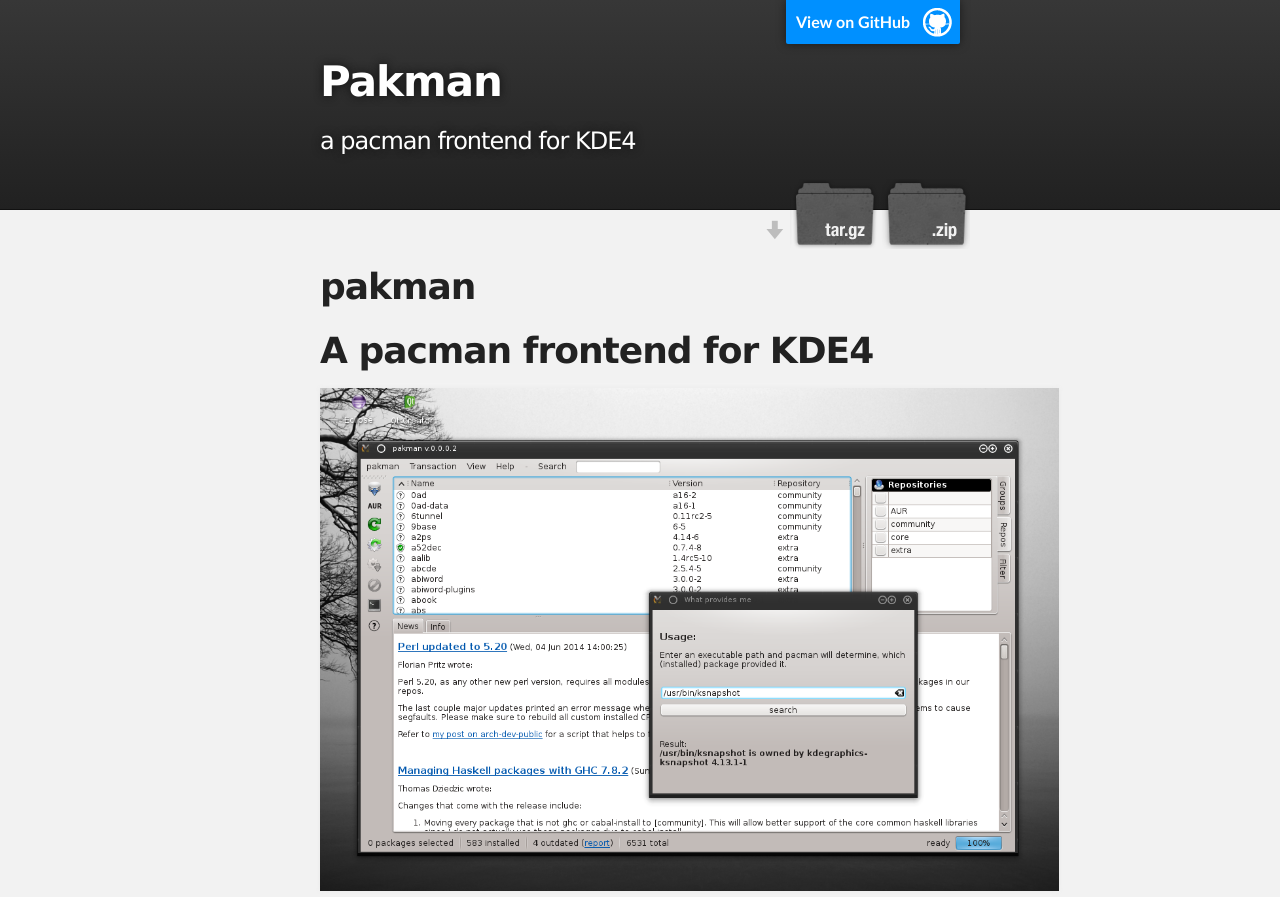
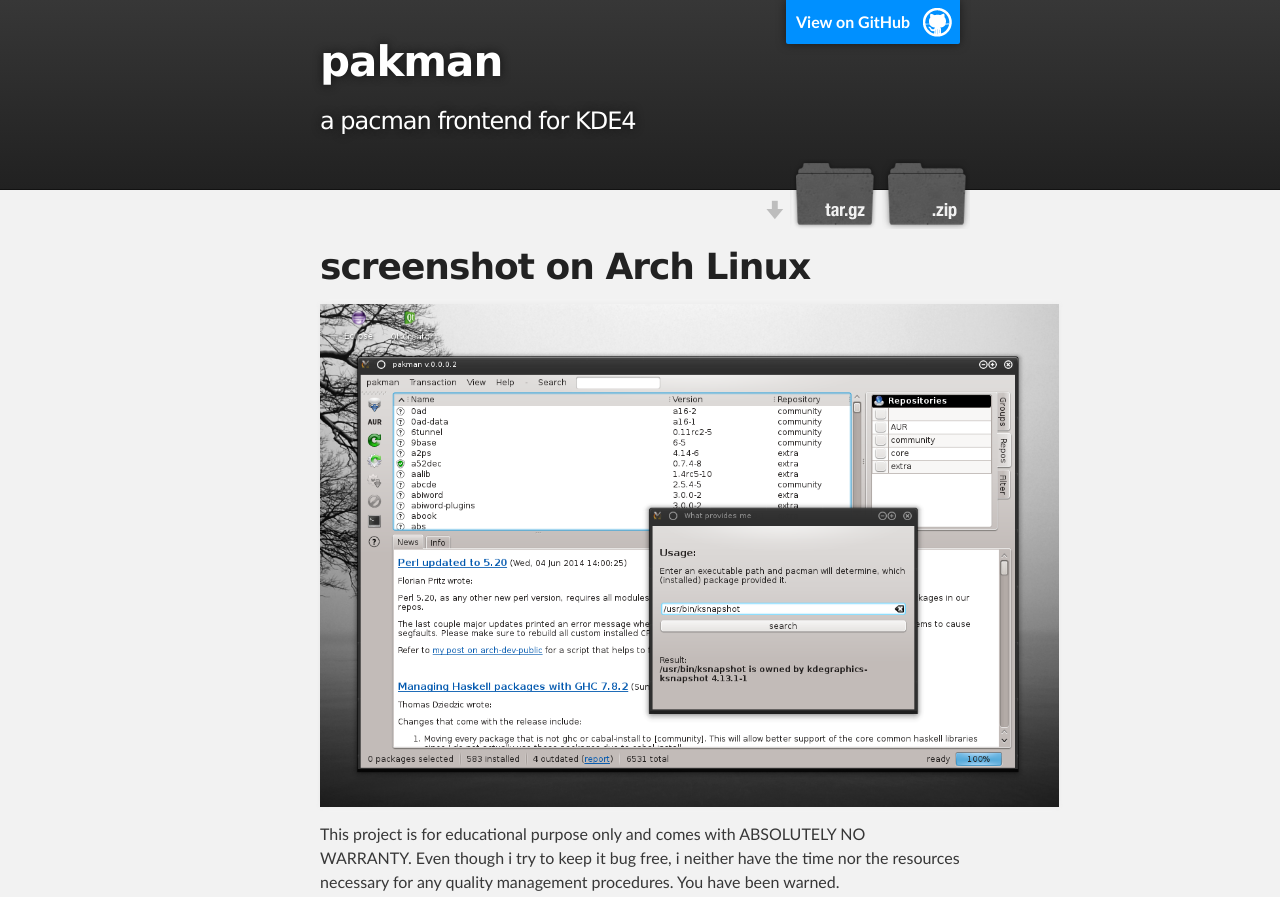
Before and after one commit to Acidburn0zzz/pakman, a plain HTML site: page index.html in a window 1280 px wide. Shown: the top 897 px of the page. Drawn offline with Linux system fonts and the light colour scheme.

Commit message:
removed duplicate content

```diff
--- a/index.html
+++ b/index.html
@@ -18,7 +18,7 @@
         <header class="inner">
           <a id="forkme_banner" href="https://github.com/tbinkau/pakman">View on GitHub</a>
 
-          <h1 id="project_title">Pakman</h1>
+          <h1 id="project_title">pakman</h1>
           <h2 id="project_tagline">a pacman frontend for KDE4</h2>
 
             <section id="downloads">
@@ -31,11 +31,9 @@
     <!-- MAIN CONTENT -->
     <div id="main_content_wrap" class="outer">
       <section id="main_content" class="inner">
-        <h1>
-<a name="pakman" class="anchor" href="#pakman"><span class="octicon octicon-link"></span></a>pakman</h1>
 
 <h1>
-<a name="a-pacman-frontend-for-kde4" class="anchor" href="#a-pacman-frontend-for-kde4"><span class="octicon octicon-link"></span></a>A pacman frontend for KDE4</h1>
+<a name="screenshot" class="anchor" href="#screenshot"><span class="octicon octicon-link"></span></a>screenshot on Arch Linux</h1>
 <p><img src="images/pakman-0.0.0.2.png" /></p>
 <p>This project is for educational purpose only and comes with ABSOLUTELY NO WARRANTY.
 Even though i try to keep it bug free, i neither have the time nor the resources
--- a/stylesheets/stylesheet.css
+++ b/stylesheets/stylesheet.css
@@ -294,7 +294,7 @@ Full-Width Styles
 }
 
 #header_wrap .inner {
-  padding: 50px 10px 30px 10px;
+  padding: 30px 10px 30px 10px;
 }
 
 #project_title {
```
